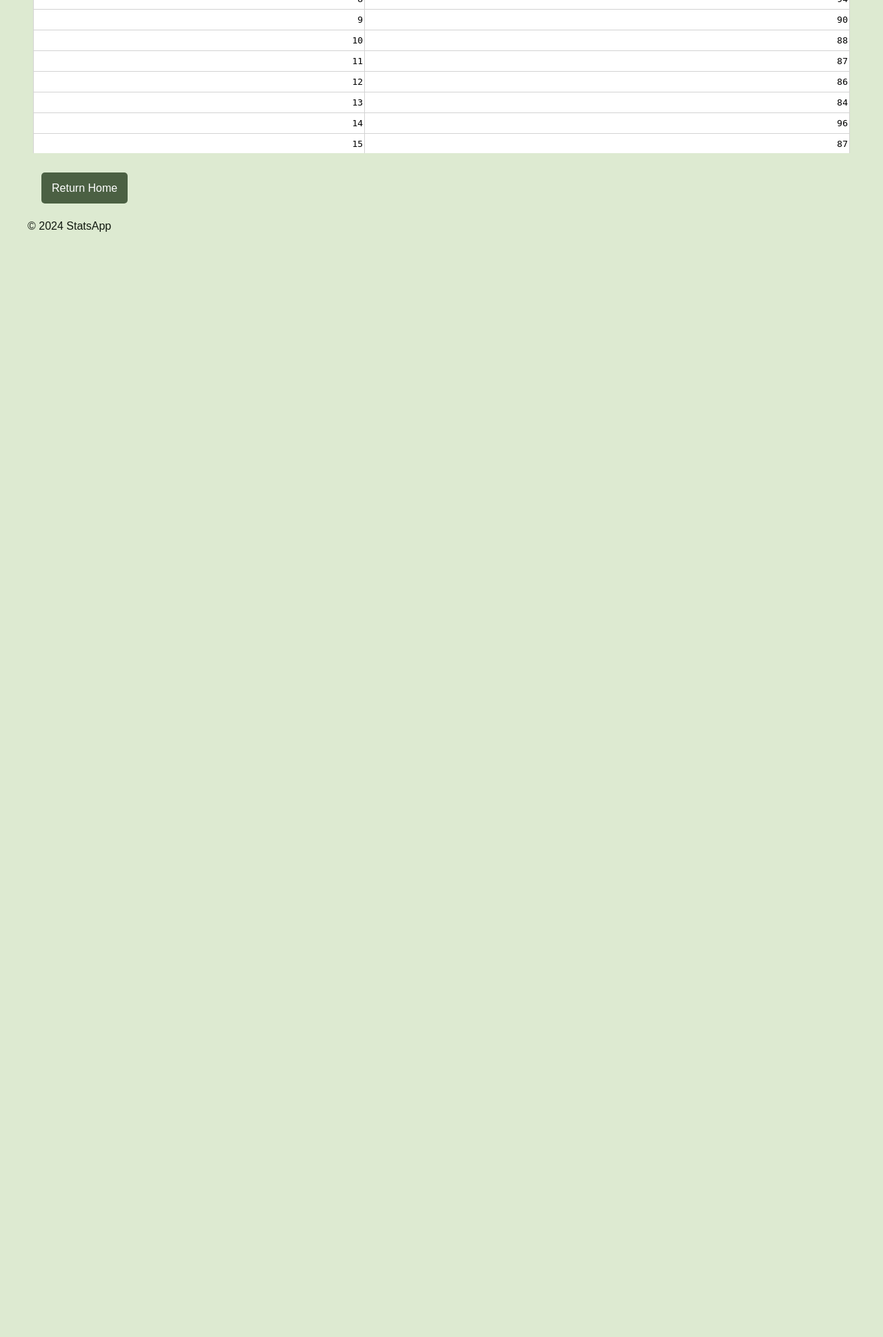
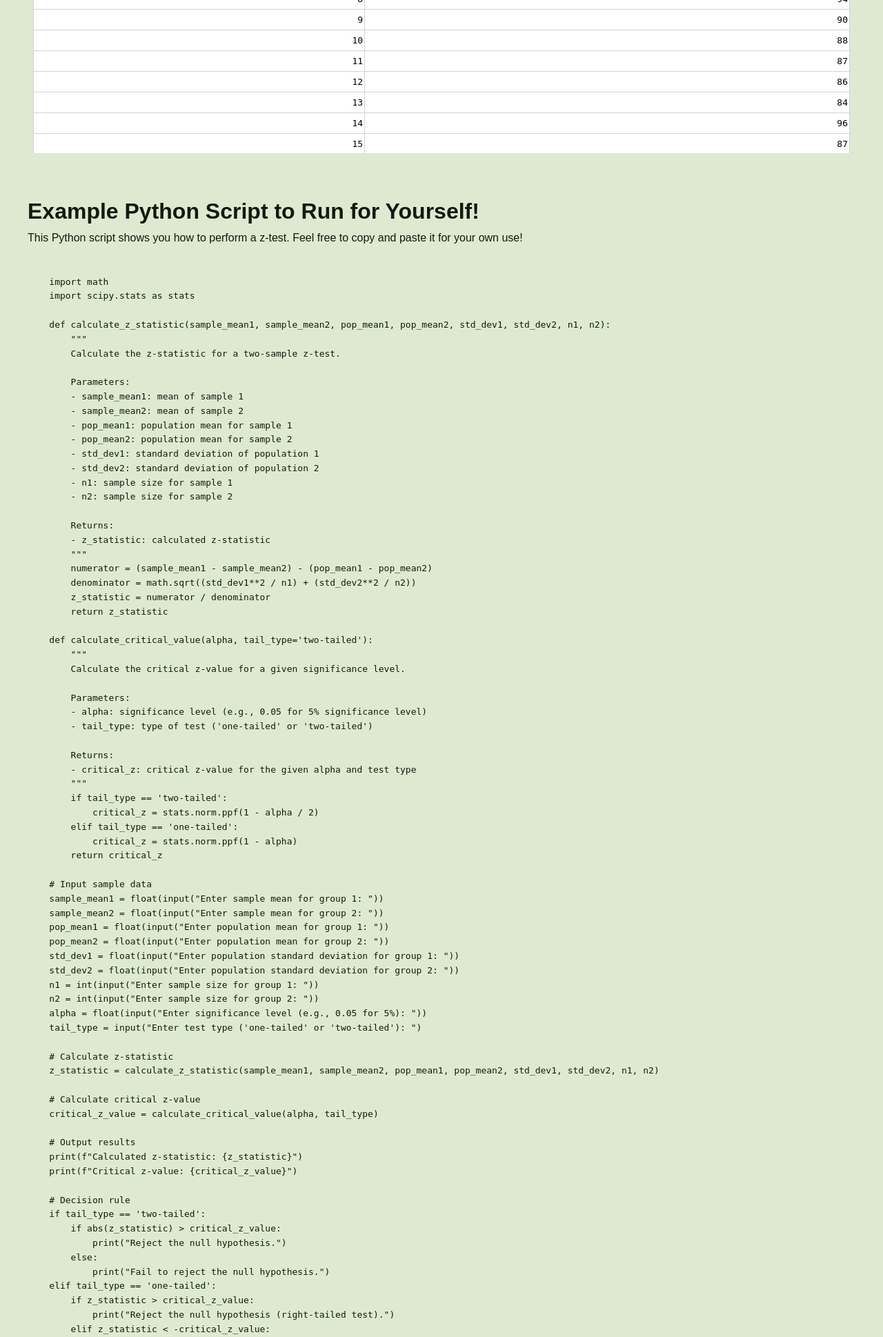
Before and after one commit to hbrackney/StatsApp, a Flask app: page /z_test_page in a window 1280 px wide. Shown: the part 4372-6310 px from the top of the page at 69% size. Before the commit the page ends 4708 px from the top, so only its background shows below. Run offline with Flask 3, Linux system fonts and the light colour scheme.

Commit message:
Python script added to z-test page

```diff
--- a/app.py
+++ b/app.py
@@ -70,4 +70,4 @@ def example_page():
     return render_template("example_page.html")
 
 if __name__ == "__main__":
-    serve(app, host="0.0.0.0", port=14000)
+    serve(app, host="0.0.0.0", port=2220)
--- a/templates/about.html
+++ b/templates/about.html
@@ -6,5 +6,6 @@
 <p>Hi! More information about the authors coming soon</p>
 
 <p> Helen Brackney is a first year IQ Biology Student with Biochemistry as a her home department</p>
+<p> Samantha Slatcher is a fourth year Biomedical Engineering student with a minor in Business.</p>
 
 {% endblock %}
--- a/templates/z_test_page.html
+++ b/templates/z_test_page.html
@@ -204,4 +204,89 @@
         true difference in the population means.
     </p>
     <iframe src="/dash_ztest/" style="width:100%; height:600px; border:none;"></iframe>
+    <br>
+    <h1>
+        <br>
+        Example Python Script to Run for Yourself!
+    </h1>
+    <p>This Python script shows you how to perform a z-test. Feel free to copy and paste it for your own use!</p>
+    <pre><code class="language-python">
+    import math
+    import scipy.stats as stats
+
+    def calculate_z_statistic(sample_mean1, sample_mean2, pop_mean1, pop_mean2, std_dev1, std_dev2, n1, n2):
+        """
+        Calculate the z-statistic for a two-sample z-test.
+
+        Parameters:
+        - sample_mean1: mean of sample 1
+        - sample_mean2: mean of sample 2
+        - pop_mean1: population mean for sample 1
+        - pop_mean2: population mean for sample 2
+        - std_dev1: standard deviation of population 1
+        - std_dev2: standard deviation of population 2
+        - n1: sample size for sample 1
+        - n2: sample size for sample 2
+
+        Returns:
+        - z_statistic: calculated z-statistic
+        """
+        numerator = (sample_mean1 - sample_mean2) - (pop_mean1 - pop_mean2)
+        denominator = math.sqrt((std_dev1**2 / n1) + (std_dev2**2 / n2))
+        z_statistic = numerator / denominator
+        return z_statistic
+
+    def calculate_critical_value(alpha, tail_type='two-tailed'):
+        """
+        Calculate the critical z-value for a given significance level.
+
+        Parameters:
+        - alpha: significance level (e.g., 0.05 for 5% significance level)
+        - tail_type: type of test ('one-tailed' or 'two-tailed')
+
+        Returns:
+        - critical_z: critical z-value for the given alpha and test type
+        """
+        if tail_type == 'two-tailed':
+            critical_z = stats.norm.ppf(1 - alpha / 2)
+        elif tail_type == 'one-tailed':
+            critical_z = stats.norm.ppf(1 - alpha)
+        return critical_z
+
+    # Input sample data
+    sample_mean1 = float(input("Enter sample mean for group 1: "))
+    sample_mean2 = float(input("Enter sample mean for group 2: "))
+    pop_mean1 = float(input("Enter population mean for group 1: "))
+    pop_mean2 = float(input("Enter population mean for group 2: "))
+    std_dev1 = float(input("Enter population standard deviation for group 1: "))
+    std_dev2 = float(input("Enter population standard deviation for group 2: "))
+    n1 = int(input("Enter sample size for group 1: "))
+    n2 = int(input("Enter sample size for group 2: "))
+    alpha = float(input("Enter significance level (e.g., 0.05 for 5%): "))
+    tail_type = input("Enter test type ('one-tailed' or 'two-tailed'): ")
+
+    # Calculate z-statistic
+    z_statistic = calculate_z_statistic(sample_mean1, sample_mean2, pop_mean1, pop_mean2, std_dev1, std_dev2, n1, n2)
+
+    # Calculate critical z-value
+    critical_z_value = calculate_critical_value(alpha, tail_type)
+
+    # Output results
+    print(f"Calculated z-statistic: {z_statistic}")
+    print(f"Critical z-value: {critical_z_value}")
+
+    # Decision rule
+    if tail_type == 'two-tailed':
+        if abs(z_statistic) > critical_z_value:
+            print("Reject the null hypothesis.")
+        else:
+            print("Fail to reject the null hypothesis.")
+    elif tail_type == 'one-tailed':
+        if z_statistic > critical_z_value:
+            print("Reject the null hypothesis (right-tailed test).")
+        elif z_statistic < -critical_z_value:
+            print("Reject the null hypothesis (left-tailed test).")
+        else:
+            print("Fail to reject the null hypothesis.")
+    </code></pre>
 {% endblock %}
```
Also changed, not shown: README.md.
